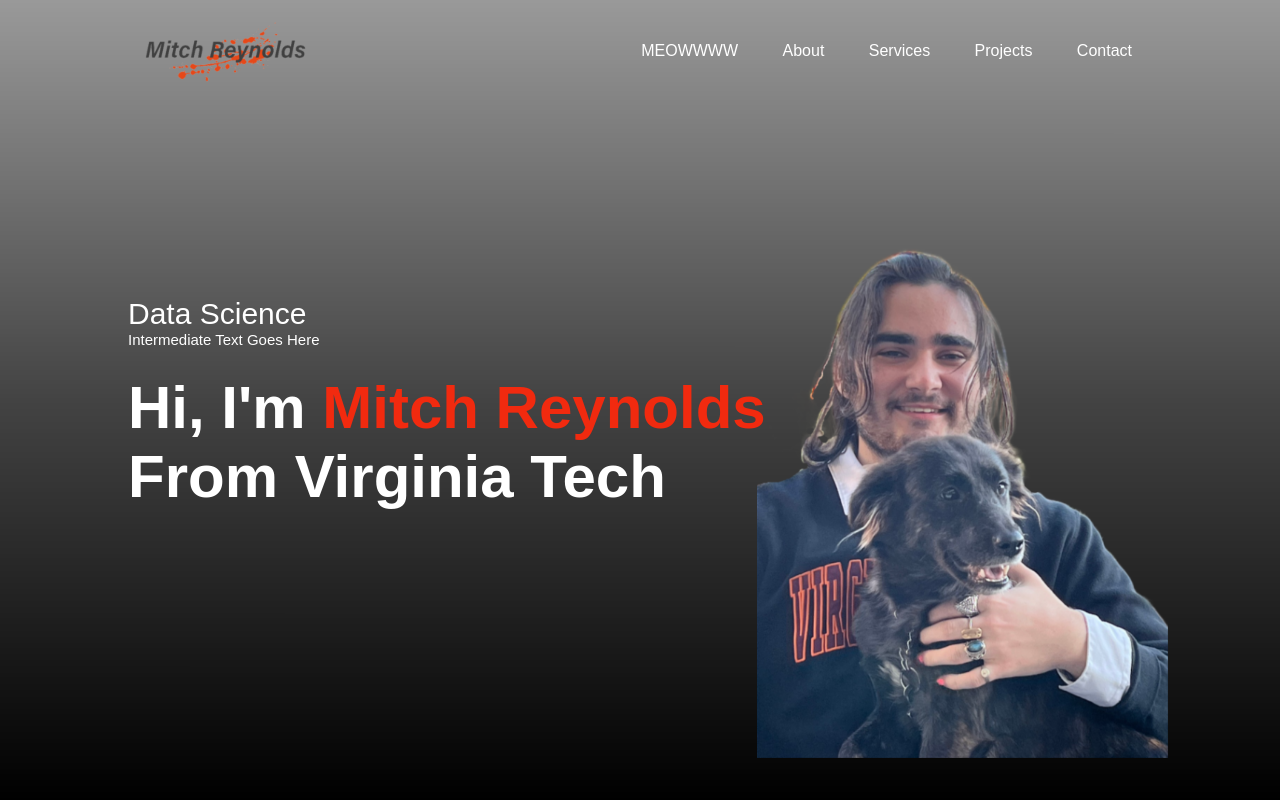
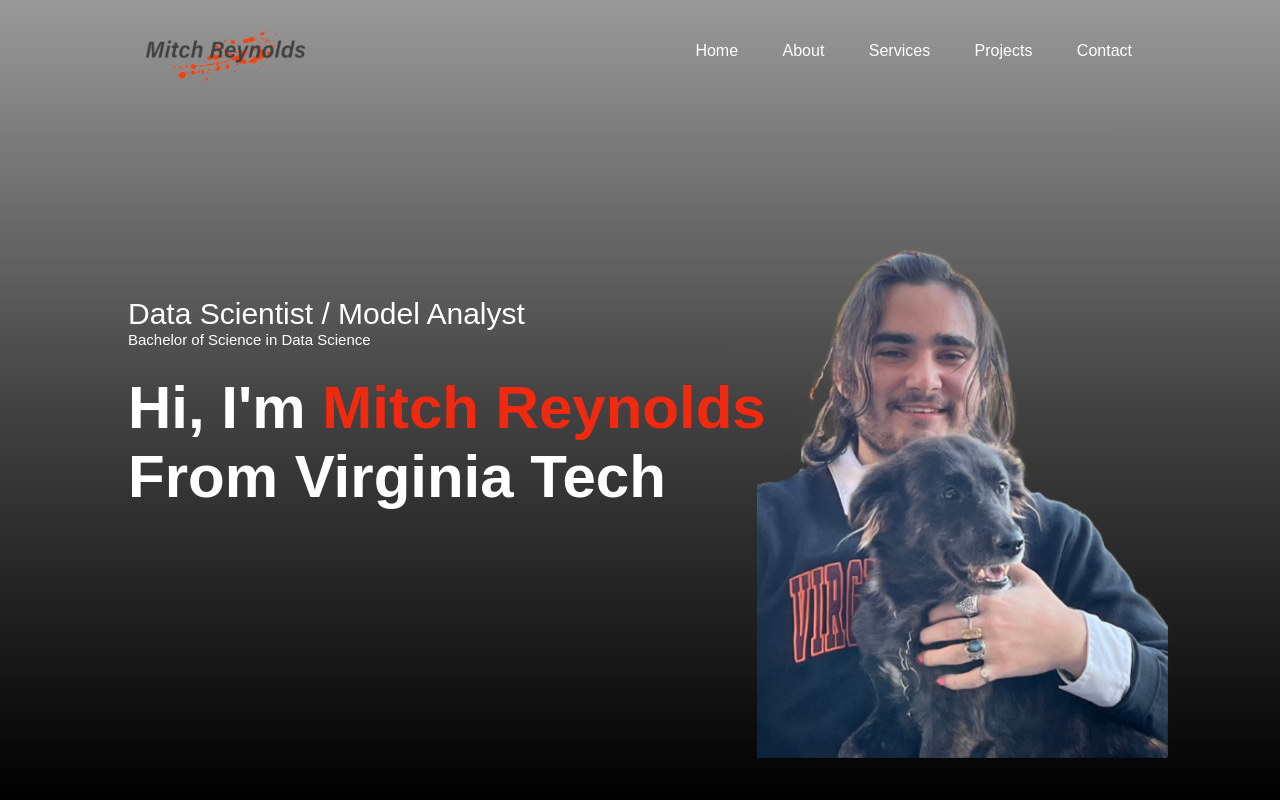
Before and after one commit to SpruceChipper/Github-Portfolio, a plain HTML site: page index.html in a window 1280 px wide. Shown: the top 800 px of the page. Drawn offline with Linux system fonts and the light colour scheme.

Commit message:
Test for home page of website

```diff
--- a/index.html
+++ b/index.html
@@ -14,7 +14,7 @@
                     <nav>
                         <img src="images/Logo.png" class="logo">
                         <ul id="sidemenu">
-                            <li><a href="#header">MEOWWWW</a></li>
+                            <li><a href="#header">Home</a></li>
                             <li><a href="#about">About</a></li>
                             <li><a href="#services">Services</a></li>
                             <li><a href="#projects">Projects</a></li>
@@ -24,8 +24,8 @@
                         <i class="fa-solid fa-bars" onclick="openmenu()"></i>
                     </nav>
                     <div class="header-text">
-                        <p>Data Science </p>
-                        <p class="sub-line">Intermediate Text Goes Here</p>
+                        <p>Data Scientist / Model Analyst</p>
+                        <p class="sub-line">Bachelor of Science in Data Science</p>
                         <h1>Hi, I'm <span>Mitch Reynolds</span> <br> From Virginia Tech</h1>
                     </div>
                 </div>
```
